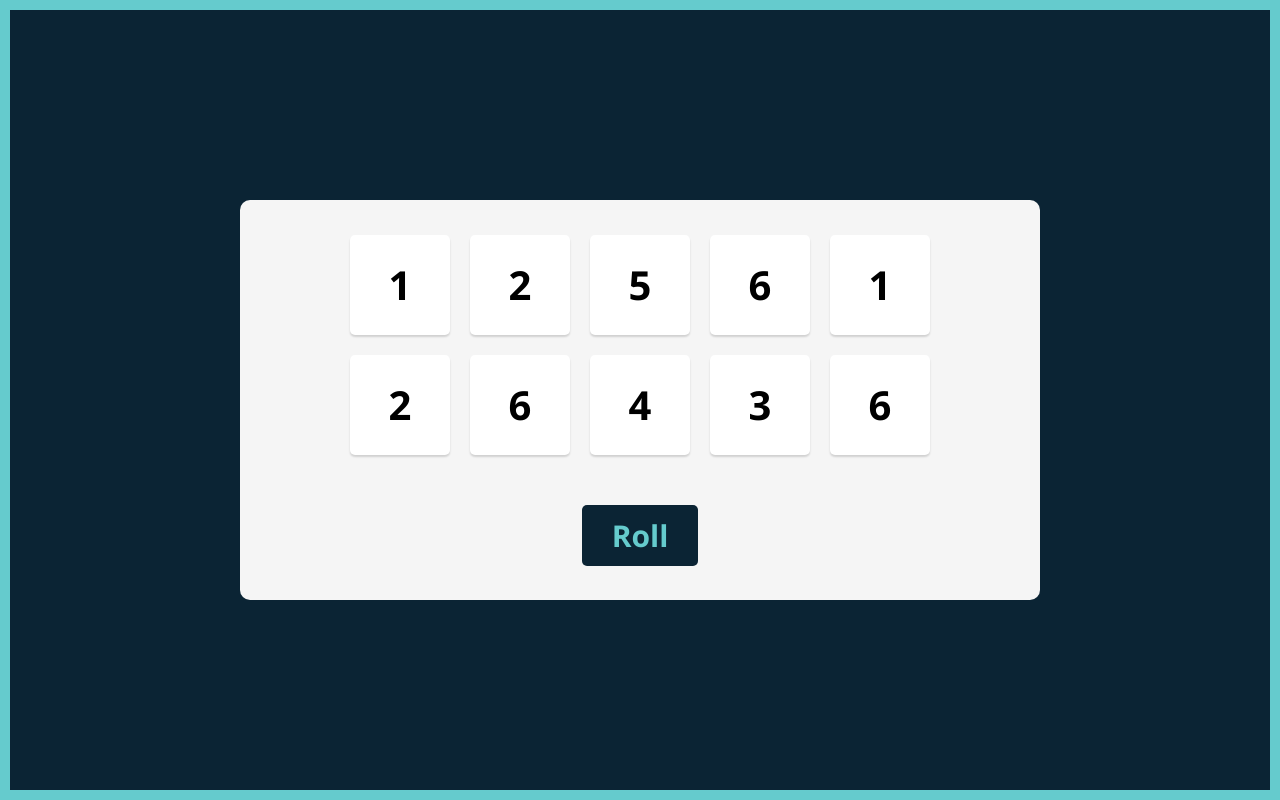
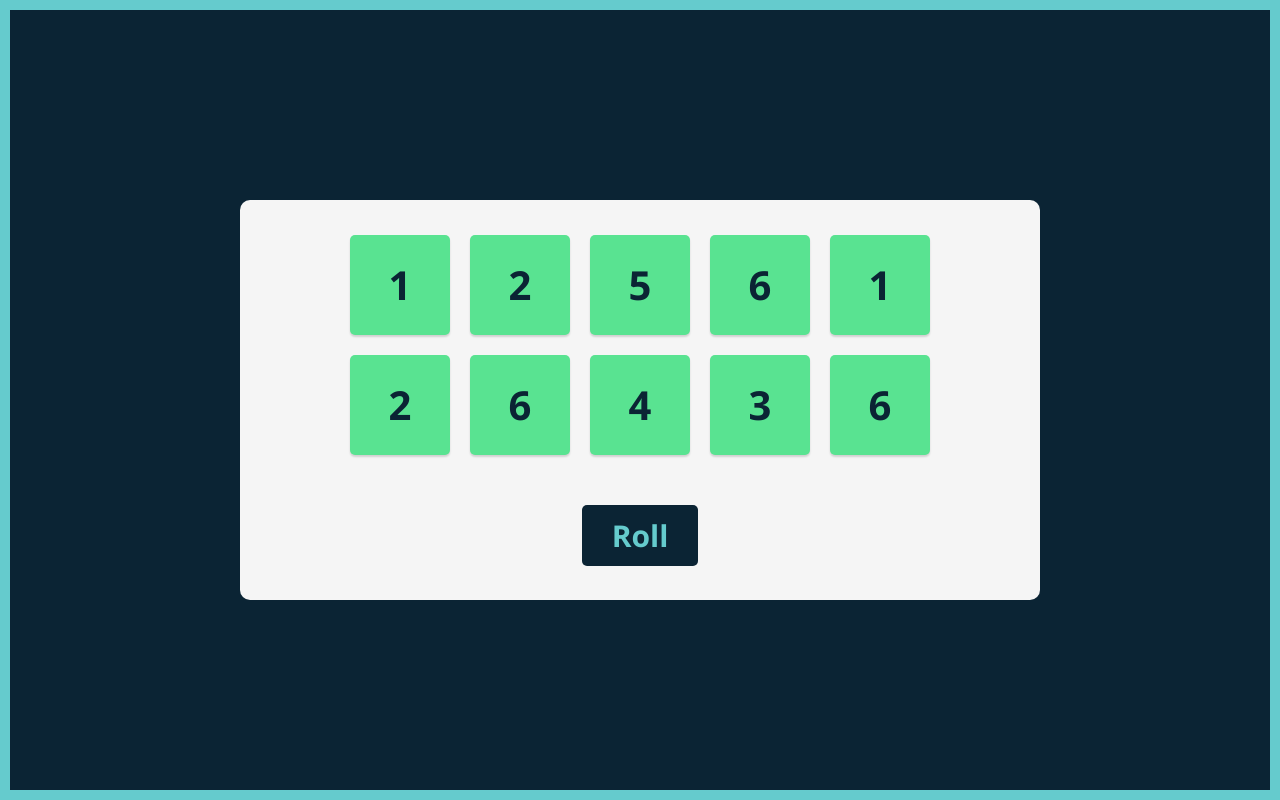
Before and after one commit to RaffayHusayn/Tenzies-Game, a React (Create React App) app: page / in a window 1280 px wide. Built offline with nearby package versions, Linux system fonts and the light colour scheme.

Commit message:
Add code to conditionally render different className for the Dice component and adding css styling to that className
-- Conditionally rendering dice to be green if they have isHeld property
set to `true`

```diff
--- a/src/components/Dice.jsx
+++ b/src/components/Dice.jsx
@@ -1,7 +1,7 @@
 import "../styles/Dice.css";
 function Dice(props) {
   return (
-    <div className="dice-face">
+    <div className={"dice-face " + (props.isHeld ? "dice-held" : "")}>
       <h2>{props.value}</h2>
     </div>
   );
--- a/src/styles/Dice.css
+++ b/src/styles/Dice.css
@@ -14,4 +14,9 @@ h2 {
   font-family: "Segoe UI", Tahoma, Geneva, Verdana, sans-serif;
   font-size: 40px;
   font-weight: 800;
+  color: #0b2434;
 }
+
+.dice-held {
+  background-color: #59e391;
+}
```
